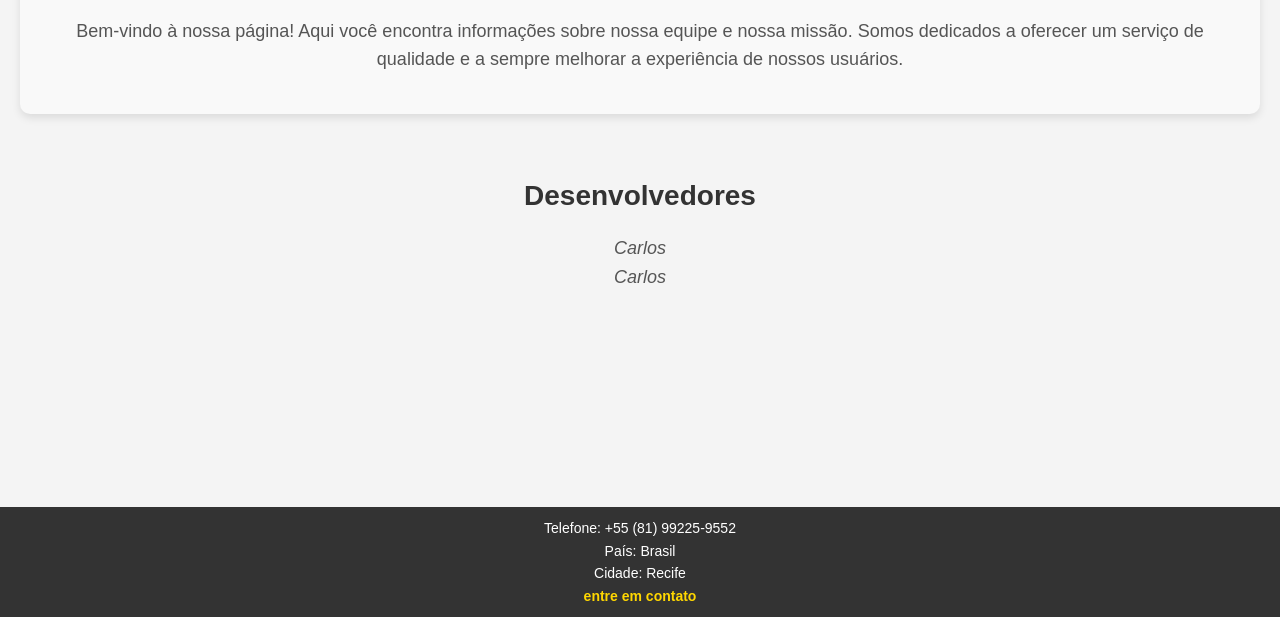
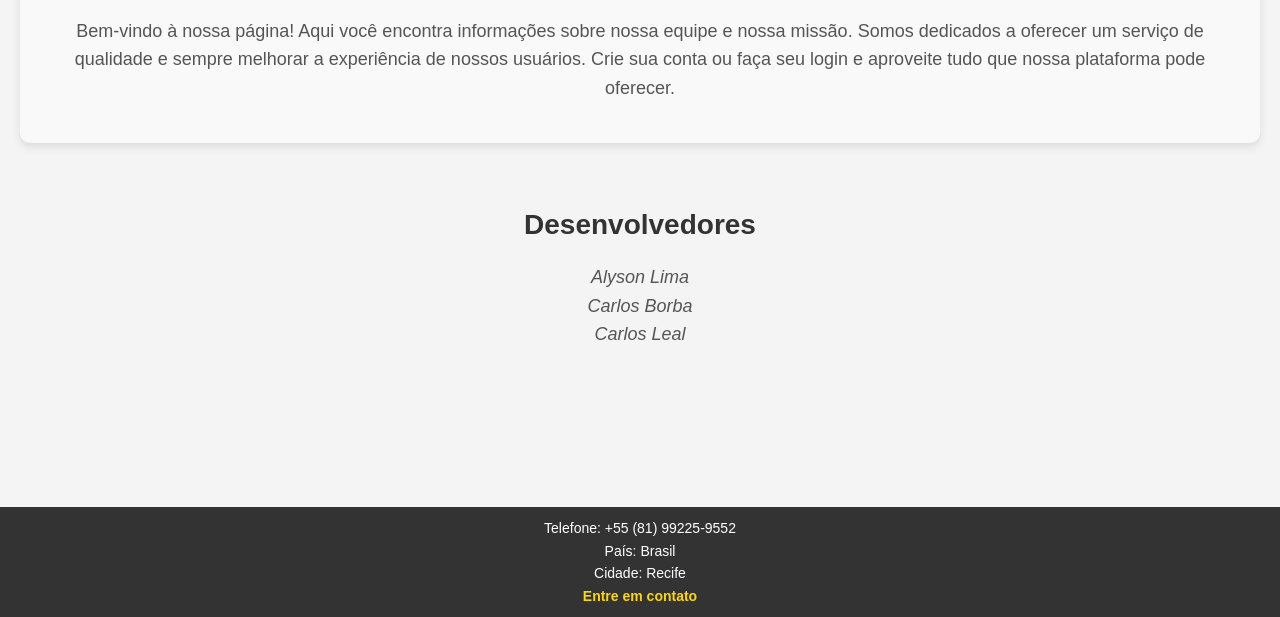
Before and after one commit to carloslneeto/ipw2Fim, a plain HTML site: page institucional/nos.html in a window 1280 px wide. Shown: the part 183-800 px from the top of the page. Drawn offline with Linux system fonts and the light colour scheme.

Commit message:
alteracoes

```diff
--- a/institucional/nos.html
+++ b/institucional/nos.html
@@ -18,13 +18,16 @@
     <main>
         <section class="about-text">
             <h1>Sobre Nós</h1>
-            <p>Bem-vindo à nossa página! Aqui você encontra informações sobre nossa equipe e nossa missão. Somos dedicados a oferecer um serviço de qualidade e a sempre melhorar a experiência de nossos usuários.</p>
+            <p>Bem-vindo à nossa página! Aqui você encontra informações sobre nossa equipe e nossa missão.
+                Somos dedicados a oferecer um serviço de qualidade e sempre melhorar a experiência de nossos usuários.
+                Crie sua conta ou faça seu login e aproveite tudo que nossa plataforma pode oferecer.</p>
         </section>
 
         <section class="developers">
             <h2>Desenvolvedores</h2>
-            <p>Carlos </p>
-            <p>Carlos </p>
+            <p>Alyson Lima </p>
+            <p>Carlos Borba </p>
+            <p>Carlos Leal </p>
         </section>
     </main>
     <footer>
@@ -32,7 +35,7 @@
             <p>Telefone: +55 (81) 99225-9552</p>
             <p>País: Brasil</p>
             <p>Cidade: Recife</p>
-            <a href="contato.html" id="footer-link">entre em contato</a>
+            <a href="contato.html" id="footer-link">Entre em contato</a>
         </div>
     </footer>
 </body>
```
Also changed, not shown: index.HTML (+2 -2 lines), institucional/contato.html (+1 -1 lines).
